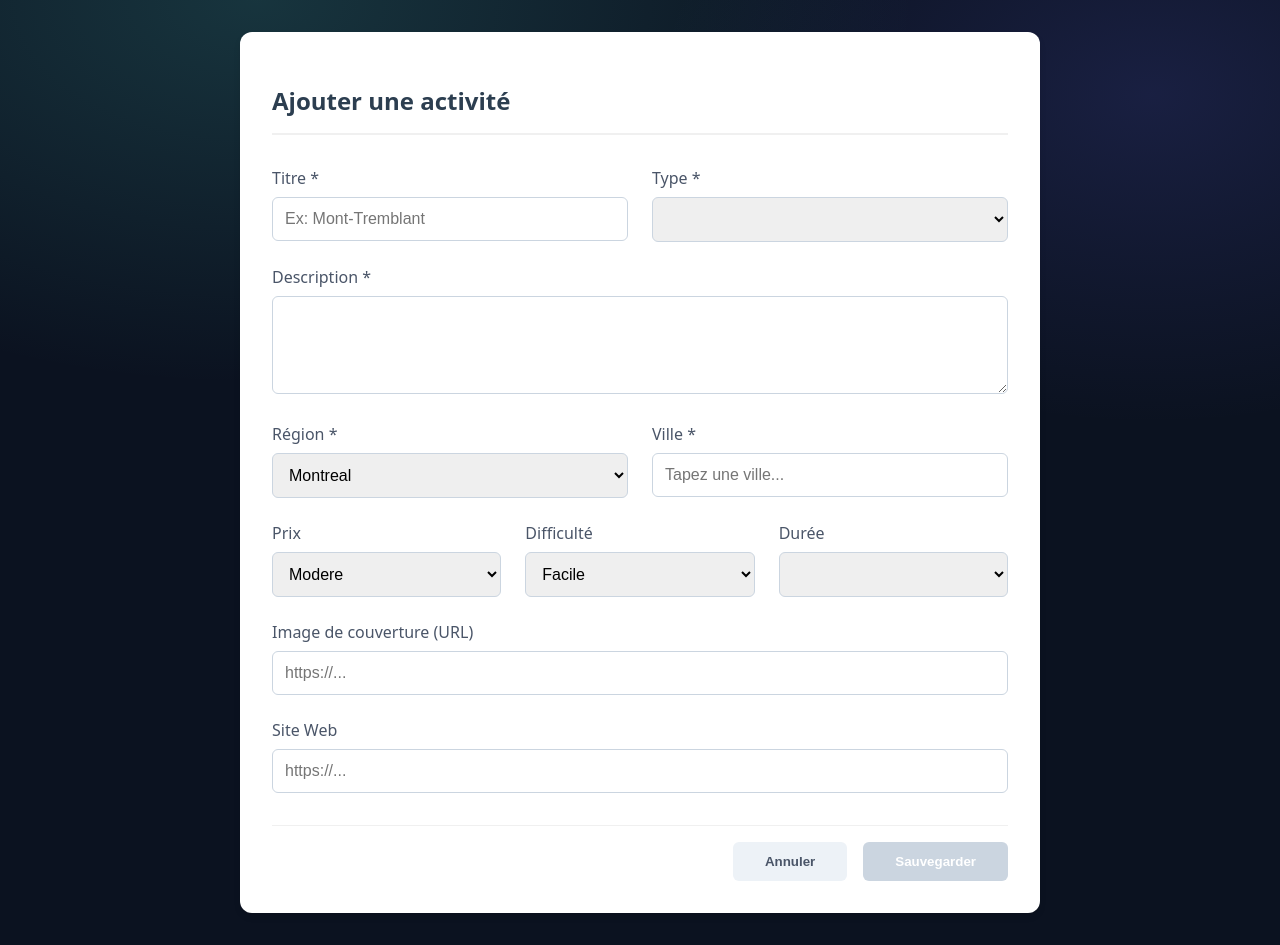
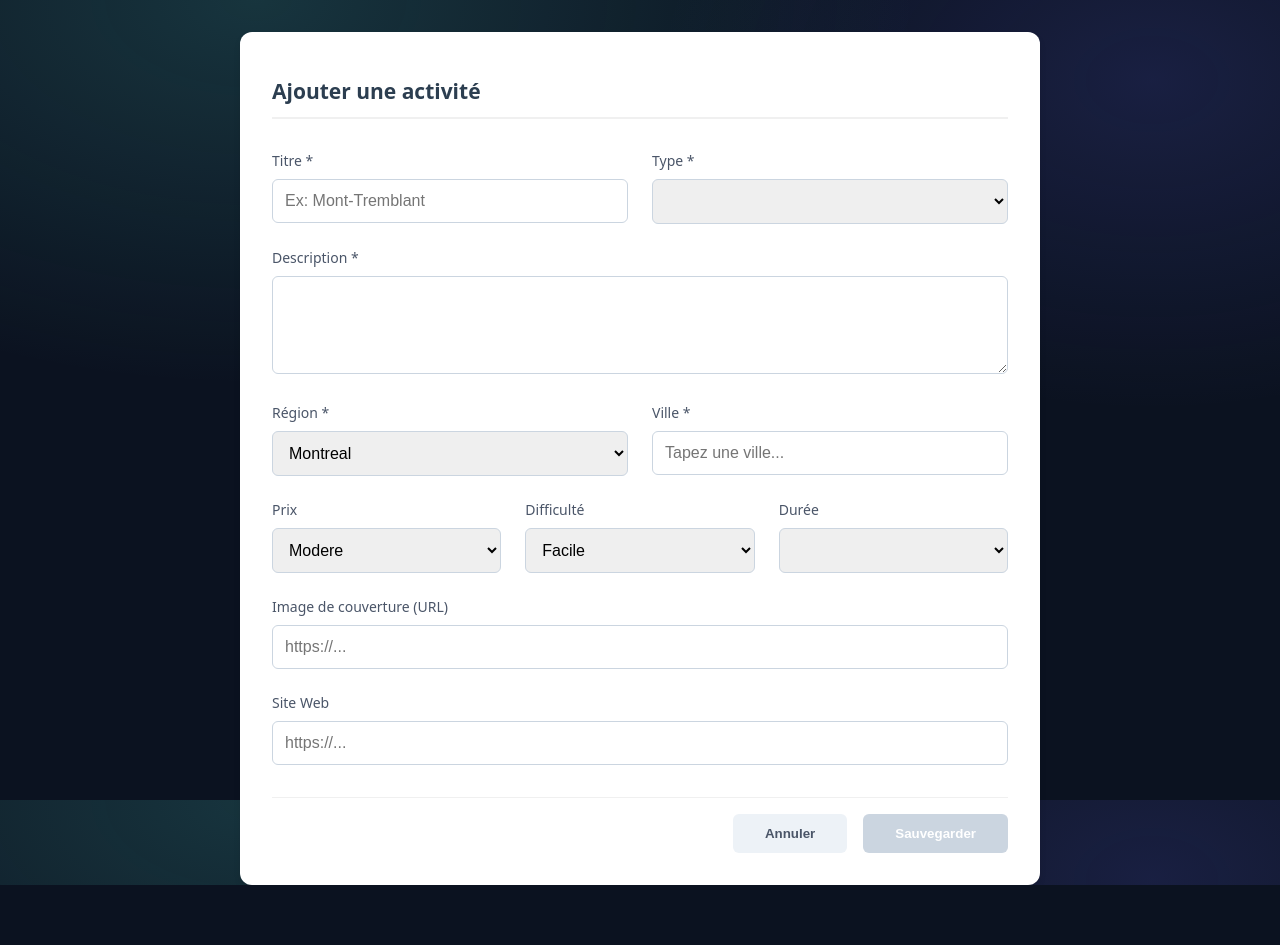
Before and after one commit to RoibLS/Guide-Quebec, an Angular app in the folder quebec-adventures-frontend/: page /activities/new in a window 1280 px wide. After the commit the page ends 885 px from the top, so only its background shows below. Built offline with nearby package versions, Linux system fonts and the light colour scheme.

Commit message:
build(AngularMaterial + tailwind): Adding anglar material and tailwind

```diff
--- a/quebec-adventures-frontend/package.json
+++ b/quebec-adventures-frontend/package.json
@@ -23,10 +23,12 @@
   "private": true,
   "packageManager": "npm@11.6.2",
   "dependencies": {
+    "@angular/cdk": "^21.0.5",
     "@angular/common": "^21.0.0",
     "@angular/compiler": "^21.0.0",
     "@angular/core": "^21.0.0",
     "@angular/forms": "^21.0.0",
+    "@angular/material": "^21.0.5",
     "@angular/platform-browser": "^21.0.0",
     "@angular/router": "^21.0.0",
     "rxjs": "~7.8.0",
@@ -36,7 +38,10 @@
     "@angular/build": "^21.0.1",
     "@angular/cli": "^21.0.1",
     "@angular/compiler-cli": "^21.0.0",
+    "autoprefixer": "^10.4.23",
     "jsdom": "^27.1.0",
+    "postcss": "^8.5.6",
+    "tailwindcss": "^4.1.18",
     "typescript": "~5.9.2",
     "vitest": "^4.0.8"
   }
--- a/quebec-adventures-frontend/src/assets/styles/main.scss
+++ b/quebec-adventures-frontend/src/assets/styles/main.scss
@@ -0,0 +1,37 @@
+
+// Include theming for Angular Material with `mat.theme()`.
+// This Sass mixin will define CSS variables that are used for styling Angular Material
+// components according to the Material 3 design spec.
+// Learn more about theming and how to use it for your application's
+// custom components at https://material.angular.dev/guide/theming
+@use '@angular/material' as mat;
+
+html {
+  height: 100%;
+  @include mat.theme((
+    color: (
+      primary: mat.$azure-palette,
+      tertiary: mat.$blue-palette,
+    ),
+    typography: Roboto,
+    density: 0,
+  ));
+}
+
+body {
+  // Default the application to a light color theme. This can be changed to
+  // `dark` to enable the dark color theme, or to `light dark` to defer to the
+  // user's system settings.
+  color-scheme: light;
+
+  // Set a default background, font and text colors for the application using
+  // Angular Material's system-level CSS variables. Learn more about these
+  // variables at https://material.angular.dev/guide/system-variables
+  background-color: var(--mat-sys-surface);
+  color: var(--mat-sys-on-surface);
+  font: var(--mat-sys-body-medium);
+
+  // Reset the user agent margin.
+  margin: 0;
+  height: 100%;
+}
--- a/quebec-adventures-frontend/src/index.html
+++ b/quebec-adventures-frontend/src/index.html
@@ -6,6 +6,8 @@
   <base href="/">
   <meta name="viewport" content="width=device-width, initial-scale=1">
   <link rel="icon" type="image/x-icon" href="favicon.ico">
+  <link href="https://fonts.googleapis.com/css2?family=Roboto:wght@300;400;500&display=swap" rel="stylesheet">
+  <link href="https://fonts.googleapis.com/icon?family=Material+Icons" rel="stylesheet">
 </head>
 <body>
   <app-root></app-root>
```
Also changed, not shown: 1 other file (tests, documents, lock files or other folders).
